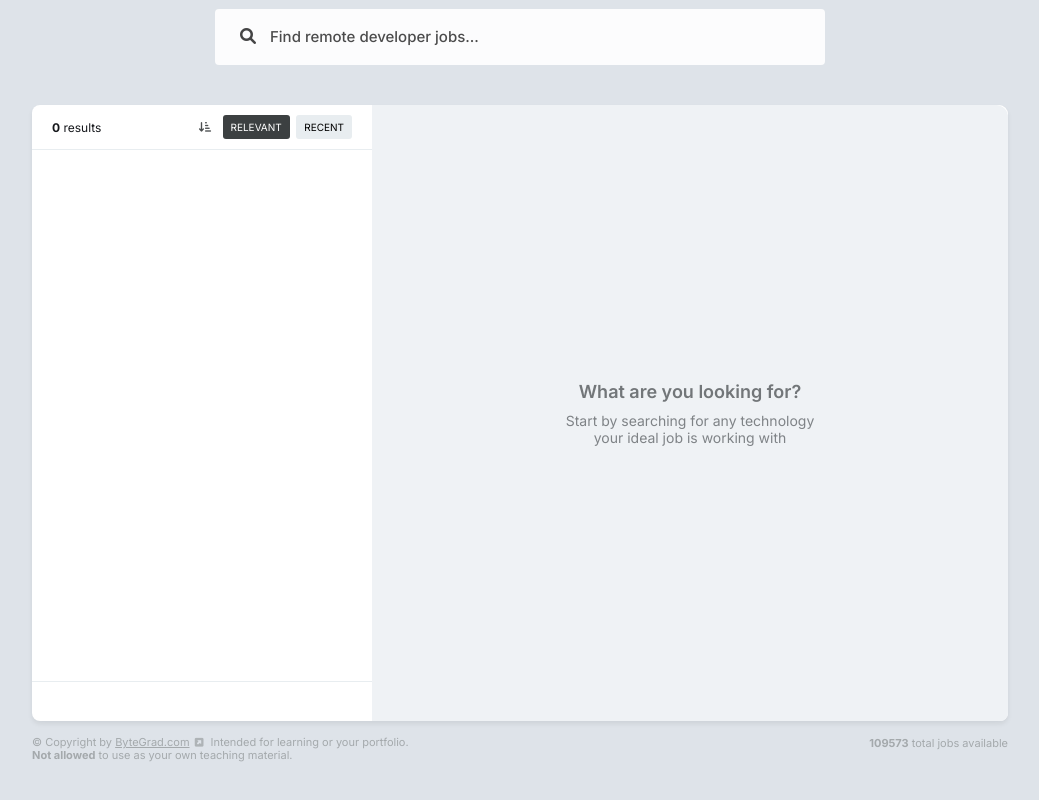
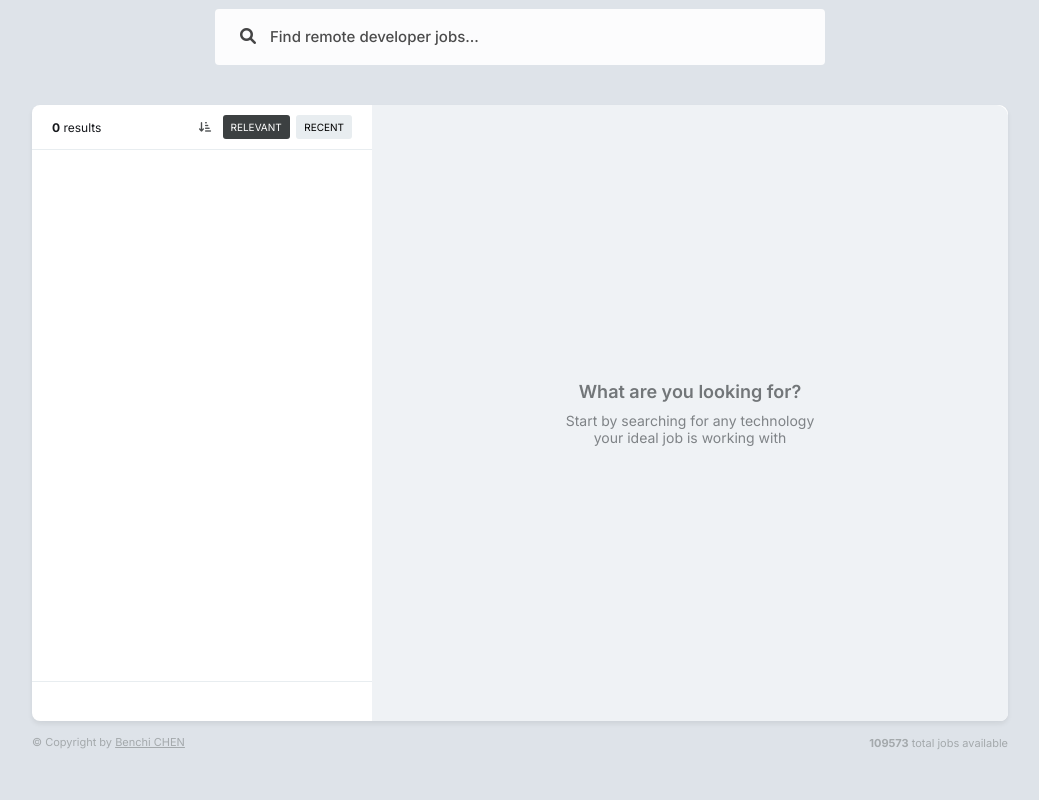
Before and after one commit to Yunight/rmt_dev, a plain HTML site: page index.html in a window 1280 px wide. Shown: the part 350-1150 px from the top of the page, without its empty margins (120-1159 px from the left). Drawn offline with Linux system fonts and the light colour scheme.

Commit message:
small updates

```diff
--- a/index.html
+++ b/index.html
@@ -138,15 +138,12 @@
       <small class="copyright">
         <p class="copyright__text">
           © Copyright by
-          <a href="https://bytegrad.com" class="copyright__link" target="_blank"
-            >ByteGrad.com</a
+          <a
+            href="https://benchi-chen.com/"
+            class="copyright__link"
+            target="_blank"
+            >Benchi CHEN</a
           >
-          <i class="fa-solid fa-square-up-right copyright__icon"></i> Intended
-          for learning or your portfolio.
-        </p>
-        <p class="copyright__text">
-          <span class="u-bold u-italic">Not allowed</span> to use as your own
-          teaching material.
         </p>
       </small>
       <p class="jobs-available">
--- a/src/components/JobDetails.js
+++ b/src/components/JobDetails.js
@@ -58,7 +58,7 @@ const renderJobDetails = (jobItem) => {
     </div>
 
     <footer class="job-details__footer">
-        <p class="job-details__footer-text">If possible, please reference that you found the job on <span class="u-bold">rmtDev</span>, we would really appreciate it!</p>
+        <p class="job-details__footer-text">If possible, please reference that you found the job on <span class="u-bold">Benchi-CHEN.com</span>, we would really appreciate it!</p>
     </footer>`;
     jobDetailsContentEl.innerHTML = jobDetailHTML;
 }
```
